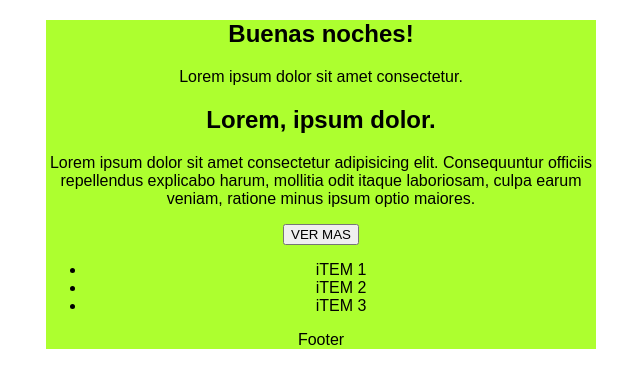
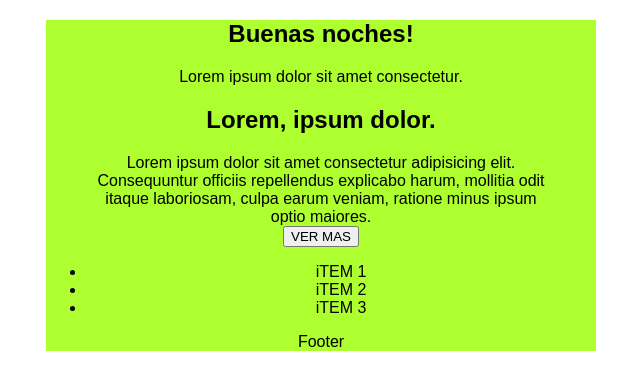
Before and after one commit to SantiLand/carpeta-pruebagit, a plain HTML site: page index.html in a window 1280 px wide. Shown: the whole page, without its empty margins (319-959 px from the left). Drawn offline with Linux system fonts and the light colour scheme; files whose address does not match are found by name.

Commit message:
agregamos un poco de css

```diff
--- a/style.css
+++ b/style.css
@@ -5,3 +5,7 @@ section{
     width: 550px;
     margin: 0 auto;
 }
+p{
+    width: 450px;
+    margin: 0 auto;
+}
```
